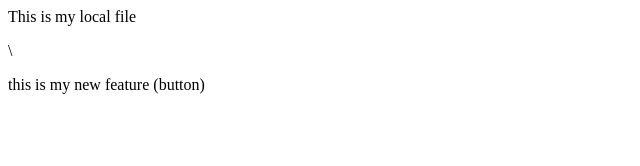
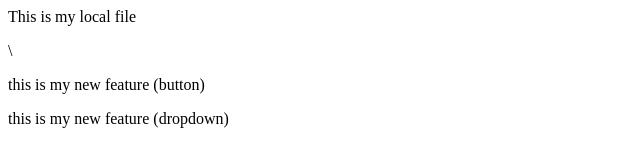
Before and after one commit to poulomi-design07/localrepo, a plain HTML site: page index.html in a window 1280 px wide. Shown: the whole page, without its empty margins (0-640 px from the left). Drawn offline with Linux system fonts and the light colour scheme.

Commit message:
add both features

```diff
--- a/index.html
+++ b/index.html
@@ -1,2 +1,3 @@
 <p>This is my local file</p>\
 <p>this is my new feature (button)</p>
+<p>this is my new feature (dropdown)</p>
```
